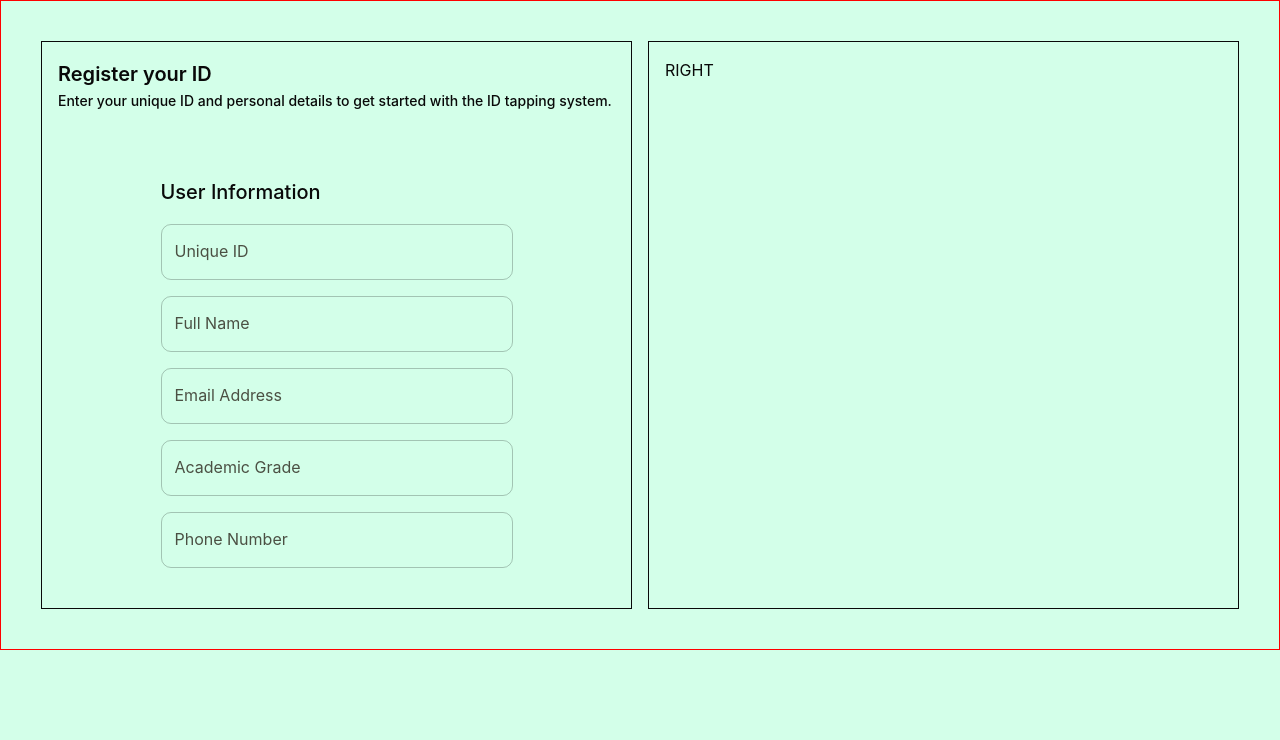
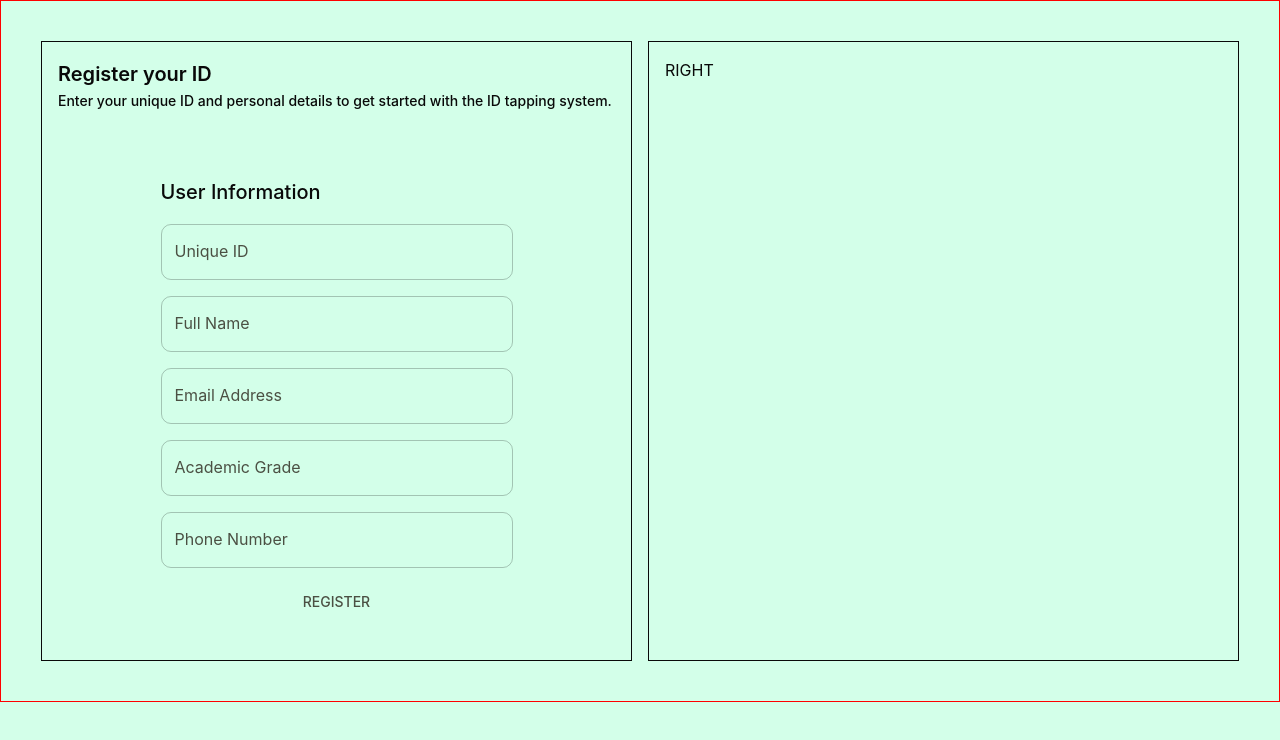
Before and after one commit to esamp001/id_tapping_system, a React (Create React App) app: page /register in a window 1280 px wide. Shown: the top 740 px of the page. Built offline with nearby package versions, Linux system fonts and the light colour scheme.

Commit message:
Auto commit: 10/27/2025, 3:41:40 PM

```diff
--- a/src/pages/Register.js
+++ b/src/pages/Register.js
@@ -34,6 +34,8 @@ const Register = () => {
                         <TextField label="Email Address" placeholder="john.doe@example.com" type="email" fullWidth />
                         <TextField label="Academic Grade" placeholder="e.g., Junior, Senior, Postgraduate" fullWidth />
                         <TextField label="Phone Number" placeholder="e.g., +1 (555) 123-4567" fullWidth />
+
+                        <Button>Register</Button>
                     </Box>
 
                 </Box>
```
